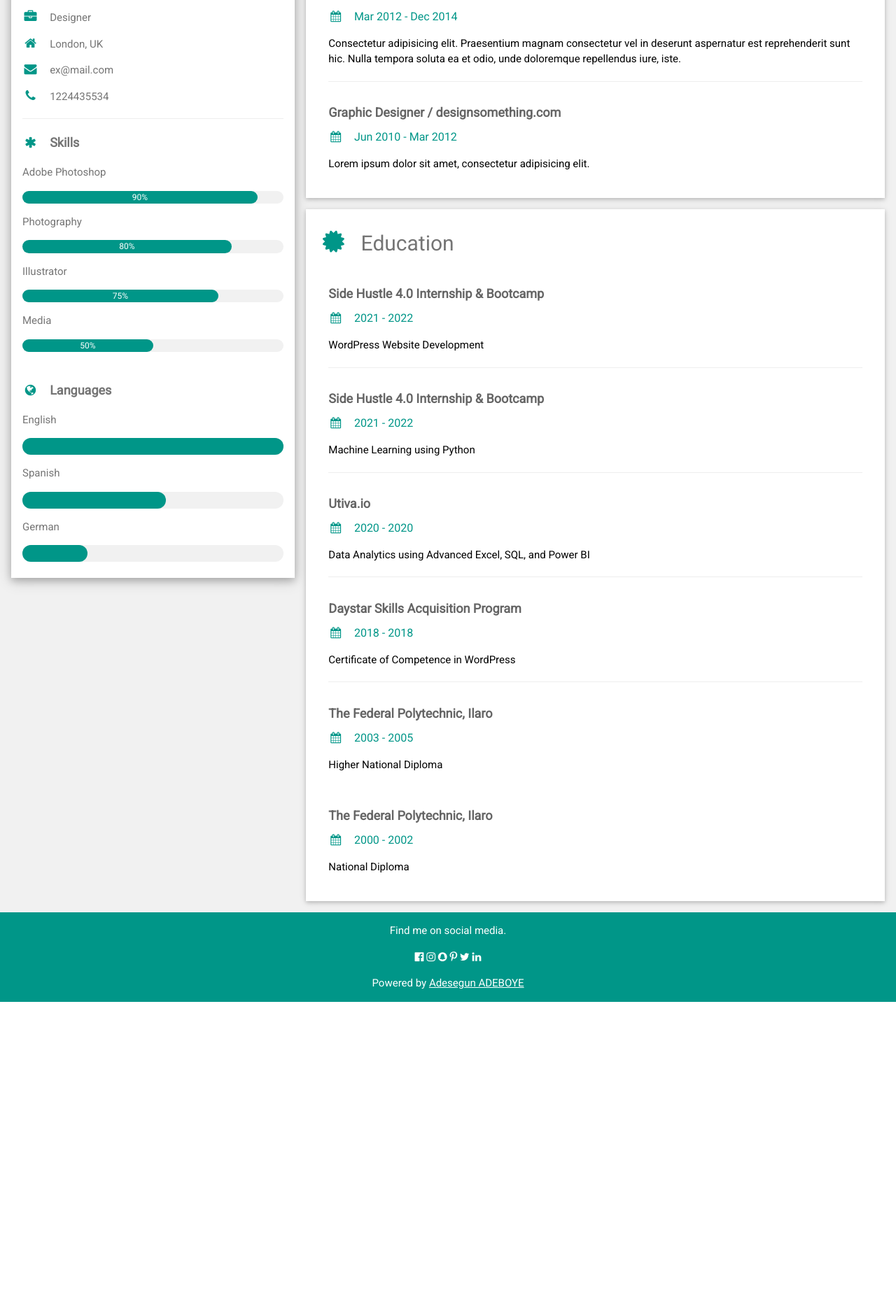
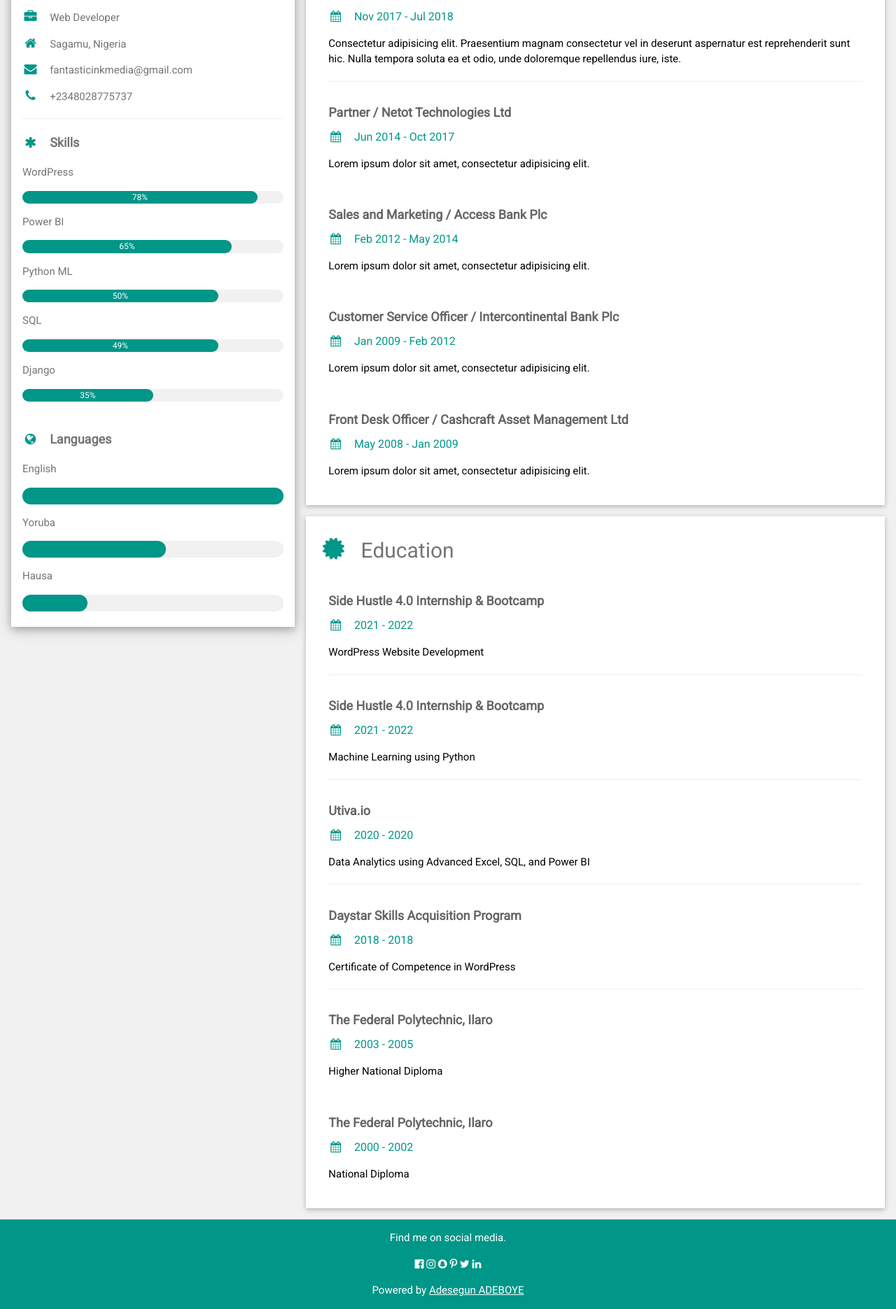
Before and after one commit to AdesegunAdesolaADEBOYE/RESUME, a Django app: page / in a window 1280 px wide. Shown: the part 321-2192 px from the top of the page at 70% size. Before the commit the page ends 1753 px from the top, so only its background shows below. Run offline with Django 4.2, Linux system fonts and the light colour scheme.

Commit message:
Updated html template

```diff
--- a/cv/templates/oyebola.html
+++ b/cv/templates/oyebola.html
@@ -24,34 +24,38 @@ html,body,h1,h2,h3,h4,h5,h6 {font-family: "Roboto", sans-serif}
         <div class="w3-display-container">
           <img src="/w3images/avatar_hat.jpg" style="width:100%" alt="Avatar">
           <div class="w3-display-bottomleft w3-container w3-text-black">
-            <h2>Jane Doe</h2>
+            <h2>Adesegun Adesola ADEBOYE</h2>
           </div>
         </div>
         <div class="w3-container">
-          <p><i class="fa fa-briefcase fa-fw w3-margin-right w3-large w3-text-teal"></i>Designer</p>
-          <p><i class="fa fa-home fa-fw w3-margin-right w3-large w3-text-teal"></i>London, UK</p>
-          <p><i class="fa fa-envelope fa-fw w3-margin-right w3-large w3-text-teal"></i>ex@mail.com</p>
-          <p><i class="fa fa-phone fa-fw w3-margin-right w3-large w3-text-teal"></i>1224435534</p>
+          <p><i class="fa fa-briefcase fa-fw w3-margin-right w3-large w3-text-teal"></i>Web Developer</p>
+          <p><i class="fa fa-home fa-fw w3-margin-right w3-large w3-text-teal"></i>Sagamu, Nigeria</p>
+          <p><i class="fa fa-envelope fa-fw w3-margin-right w3-large w3-text-teal"></i>fantasticinkmedia@gmail.com</p>
+          <p><i class="fa fa-phone fa-fw w3-margin-right w3-large w3-text-teal"></i>+2348028775737</p>
           <hr>
 
           <p class="w3-large"><b><i class="fa fa-asterisk fa-fw w3-margin-right w3-text-teal"></i>Skills</b></p>
-          <p>Adobe Photoshop</p>
+          <p>WordPress</p>
           <div class="w3-light-grey w3-round-xlarge w3-small">
-            <div class="w3-container w3-center w3-round-xlarge w3-teal" style="width:90%">90%</div>
+            <div class="w3-container w3-center w3-round-xlarge w3-teal" style="width:90%">78%</div>
           </div>
-          <p>Photography</p>
+          <p>Power BI</p>
           <div class="w3-light-grey w3-round-xlarge w3-small">
             <div class="w3-container w3-center w3-round-xlarge w3-teal" style="width:80%">
-              <div class="w3-center w3-text-white">80%</div>
+              <div class="w3-center w3-text-white">65%</div>
             </div>
           </div>
-          <p>Illustrator</p>
+          <p>Python ML</p>
           <div class="w3-light-grey w3-round-xlarge w3-small">
-            <div class="w3-container w3-center w3-round-xlarge w3-teal" style="width:75%">75%</div>
+            <div class="w3-container w3-center w3-round-xlarge w3-teal" style="width:75%">50%</div>
           </div>
-          <p>Media</p>
+          <p>SQL</p>
           <div class="w3-light-grey w3-round-xlarge w3-small">
-            <div class="w3-container w3-center w3-round-xlarge w3-teal" style="width:50%">50%</div>
+            <div class="w3-container w3-center w3-round-xlarge w3-teal" style="width:75%">49%</div>
+          </div>
+          <p>Django</p>
+          <div class="w3-light-grey w3-round-xlarge w3-small">
+            <div class="w3-container w3-center w3-round-xlarge w3-teal" style="width:50%">35%</div>
           </div>
           <br>
 
@@ -60,11 +64,11 @@ html,body,h1,h2,h3,h4,h5,h6 {font-family: "Roboto", sans-serif}
           <div class="w3-light-grey w3-round-xlarge">
             <div class="w3-round-xlarge w3-teal" style="height:24px;width:100%"></div>
           </div>
-          <p>Spanish</p>
+          <p>Yoruba</p>
           <div class="w3-light-grey w3-round-xlarge">
             <div class="w3-round-xlarge w3-teal" style="height:24px;width:55%"></div>
           </div>
-          <p>German</p>
+          <p>Hausa</p>
           <div class="w3-light-grey w3-round-xlarge">
             <div class="w3-round-xlarge w3-teal" style="height:24px;width:25%"></div>
           </div>
@@ -80,20 +84,35 @@ html,body,h1,h2,h3,h4,h5,h6 {font-family: "Roboto", sans-serif}
       <div class="w3-container w3-card w3-white w3-margin-bottom">
         <h2 class="w3-text-grey w3-padding-16"><i class="fa fa-suitcase fa-fw w3-margin-right w3-xxlarge w3-text-teal"></i>Work Experience</h2>
         <div class="w3-container">
-          <h5 class="w3-opacity"><b>Front End Developer / w3schools.com</b></h5>
-          <h6 class="w3-text-teal"><i class="fa fa-calendar fa-fw w3-margin-right"></i>Jan 2015 - <span class="w3-tag w3-teal w3-round">Current</span></h6>
+          <h5 class="w3-opacity"><b>Web Developer / Truelevellers Services</b></h5>
+          <h6 class="w3-text-teal"><i class="fa fa-calendar fa-fw w3-margin-right"></i>Aug 2018 - <span class="w3-tag w3-teal w3-round">Current</span></h6>
           <p>Lorem ipsum dolor sit amet. Praesentium magnam consectetur vel in deserunt aspernatur est reprehenderit sunt hic. Nulla tempora soluta ea et odio, unde doloremque repellendus iure, iste.</p>
           <hr>
         </div>
         <div class="w3-container">
-          <h5 class="w3-opacity"><b>Web Developer / something.com</b></h5>
-          <h6 class="w3-text-teal"><i class="fa fa-calendar fa-fw w3-margin-right"></i>Mar 2012 - Dec 2014</h6>
+          <h5 class="w3-opacity"><b>Acting Registrar / Wecare College of Health Technology</b></h5>
+          <h6 class="w3-text-teal"><i class="fa fa-calendar fa-fw w3-margin-right"></i>Nov 2017 - Jul 2018</h6>
           <p>Consectetur adipisicing elit. Praesentium magnam consectetur vel in deserunt aspernatur est reprehenderit sunt hic. Nulla tempora soluta ea et odio, unde doloremque repellendus iure, iste.</p>
           <hr>
         </div>
         <div class="w3-container">
-          <h5 class="w3-opacity"><b>Graphic Designer / designsomething.com</b></h5>
-          <h6 class="w3-text-teal"><i class="fa fa-calendar fa-fw w3-margin-right"></i>Jun 2010 - Mar 2012</h6>
+          <h5 class="w3-opacity"><b>Partner / Netot Technologies Ltd</b></h5>
+          <h6 class="w3-text-teal"><i class="fa fa-calendar fa-fw w3-margin-right"></i>Jun 2014 - Oct 2017</h6>
+          <p>Lorem ipsum dolor sit amet, consectetur adipisicing elit. </p><br>
+        </div>
+        <div class="w3-container">
+          <h5 class="w3-opacity"><b>Sales and Marketing / Access Bank Plc</b></h5>
+          <h6 class="w3-text-teal"><i class="fa fa-calendar fa-fw w3-margin-right"></i>Feb 2012 - May 2014</h6>
+          <p>Lorem ipsum dolor sit amet, consectetur adipisicing elit. </p><br>
+        </div>
+        <div class="w3-container">
+          <h5 class="w3-opacity"><b>Customer Service Officer / Intercontinental Bank Plc</b></h5>
+          <h6 class="w3-text-teal"><i class="fa fa-calendar fa-fw w3-margin-right"></i>Jan 2009 - Feb 2012</h6>
+          <p>Lorem ipsum dolor sit amet, consectetur adipisicing elit. </p><br>
+        </div>
+        <div class="w3-container">
+          <h5 class="w3-opacity"><b>Front Desk Officer / Cashcraft Asset Management Ltd</b></h5>
+          <h6 class="w3-text-teal"><i class="fa fa-calendar fa-fw w3-margin-right"></i>May 2008 - Jan 2009</h6>
           <p>Lorem ipsum dolor sit amet, consectetur adipisicing elit. </p><br>
         </div>
       </div>
```
